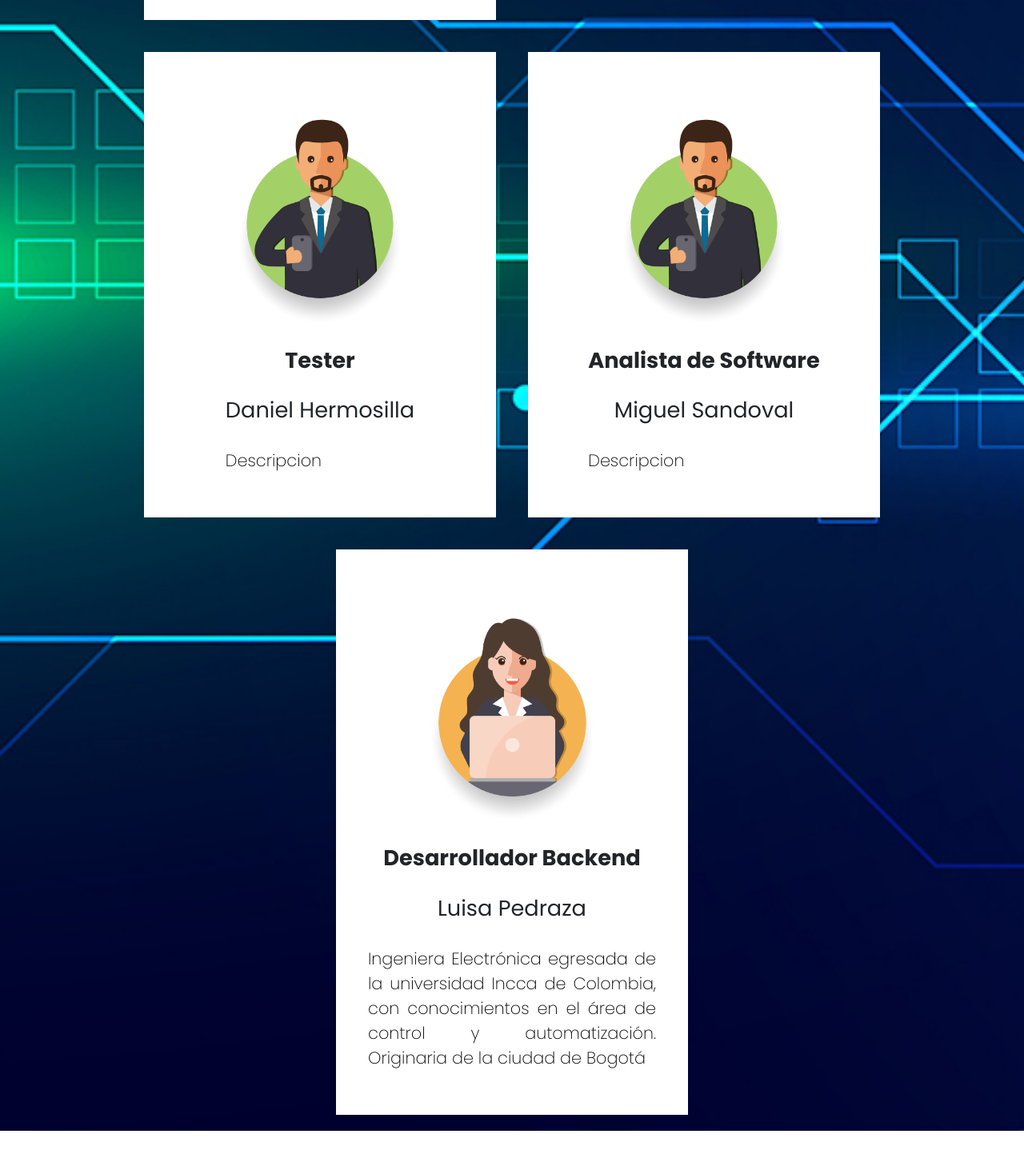
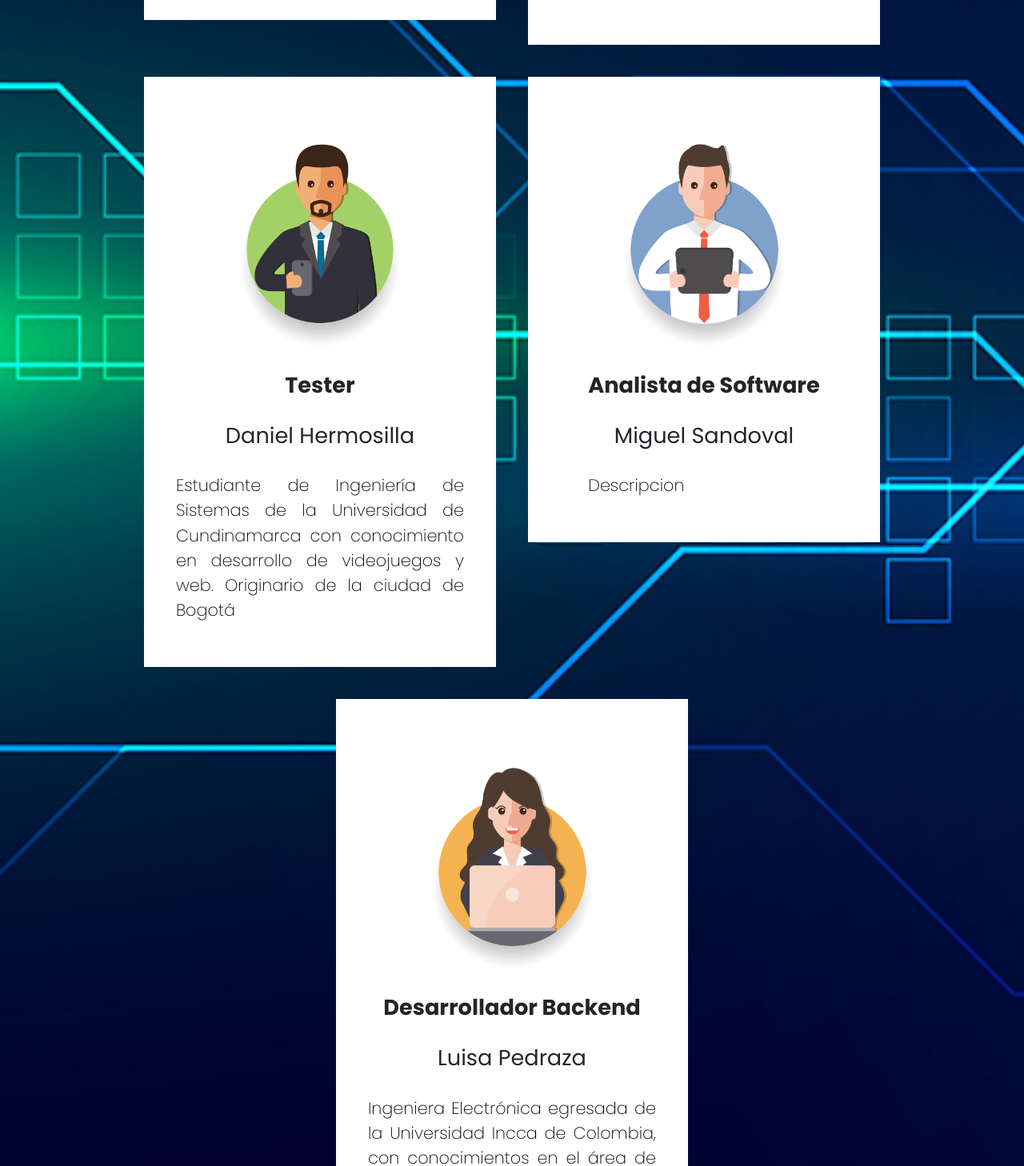
Before and after one commit to nelsonleal98/grupo30-reto, a Vue app: page / in a window 1280 px wide. Shown: the part 2435-3893 px from the top of the page at 80% size. Built offline with nearby package versions, Linux system fonts and the light colour scheme; no server answers.

Commit message:
Añadi descripciones faltantes

```diff
--- a/src/App.vue
+++ b/src/App.vue
@@ -75,14 +75,14 @@ export default {
         {
           codigo:2,
           nombre:'Luis Monsalve',
-          descripcion: 'Descripcion',
+          descripcion: 'Lic. en Matemáticas egresado de la Universidad Industrial de Santander. Experto en la enseñanza de aplicaciones en matemáticas y estadística. Originario de la ciudad de Barranquilla.',
           rol:'Desarrollador Frondend',
           imagen:"./images/Luis.png"
         },
         {
           codigo:3,
           nombre:'Daniel Hermosilla',
-          descripcion: 'Descripcion',
+          descripcion: 'Estudiante de Ingeniería de Sistemas de la Universidad de Cundinamarca con conocimiento en desarrollo de videojuegos y web. Originario de la ciudad de Bogotá',
           rol:'Tester',
           imagen:"./images/Daniel.png"
         },
@@ -91,12 +91,12 @@ export default {
           nombre:'Miguel Sandoval',
           descripcion: 'Descripcion',
           rol:'Analista de Software',
-          imagen:"./images/Daniel.png"
+          imagen:"./images/Miguel.png"
         },
         {
           codigo:5,
           nombre:'Luisa Pedraza',
-          descripcion: 'Ingeniera Electrónica egresada de la universidad Incca de Colombia, con conocimientos en el área de control y automatización. Originaria de la ciudad de Bogotá',
+          descripcion: 'Ingeniera Electrónica egresada de la Universidad Incca de Colombia, con conocimientos en el área de control y automatización. Originaria de la ciudad de Bogotá',
           rol:'Desarrollador Backend',
           imagen:"./images/Luisa.png"
         }
```
Also changed, not shown: public/images/Miguel.png (added).
